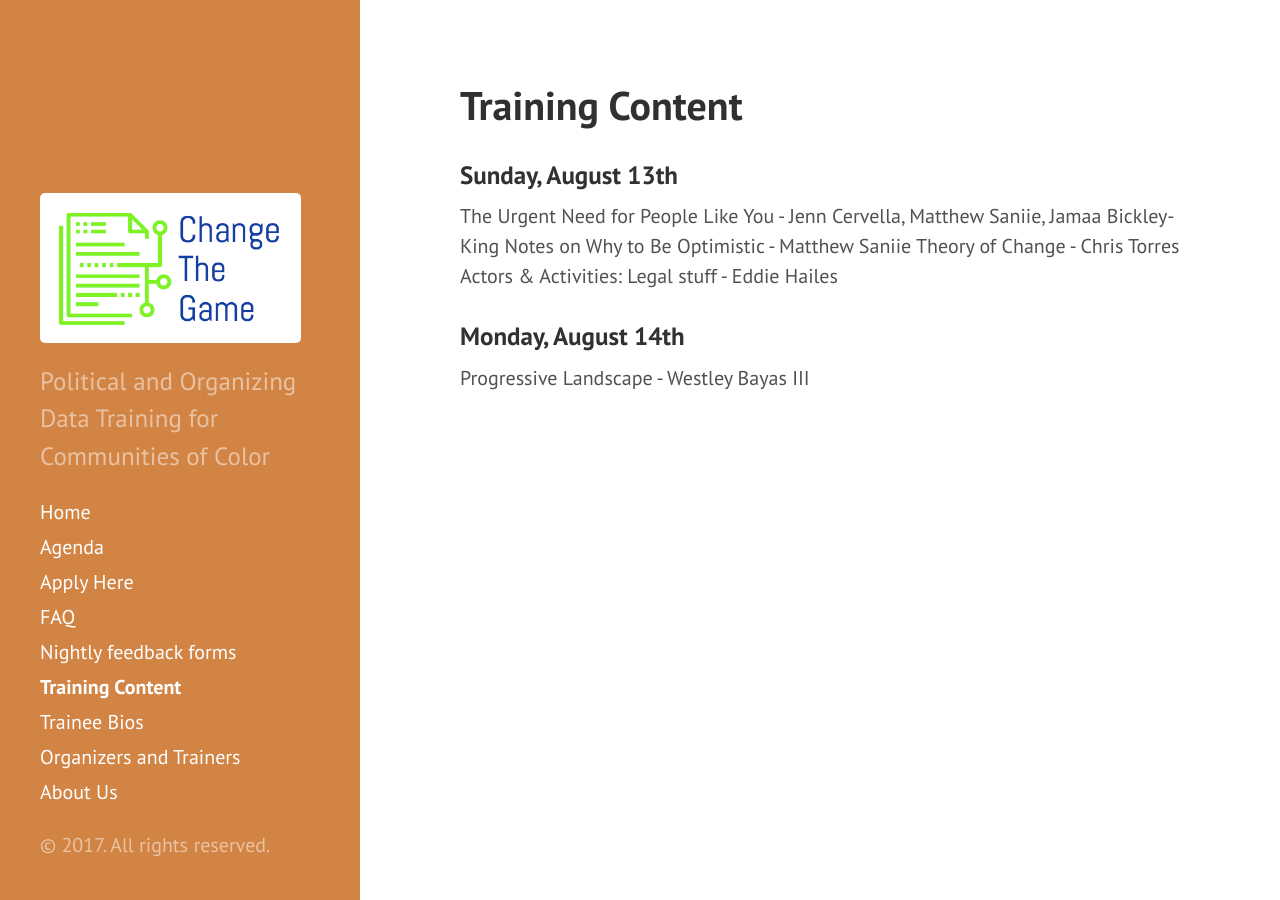
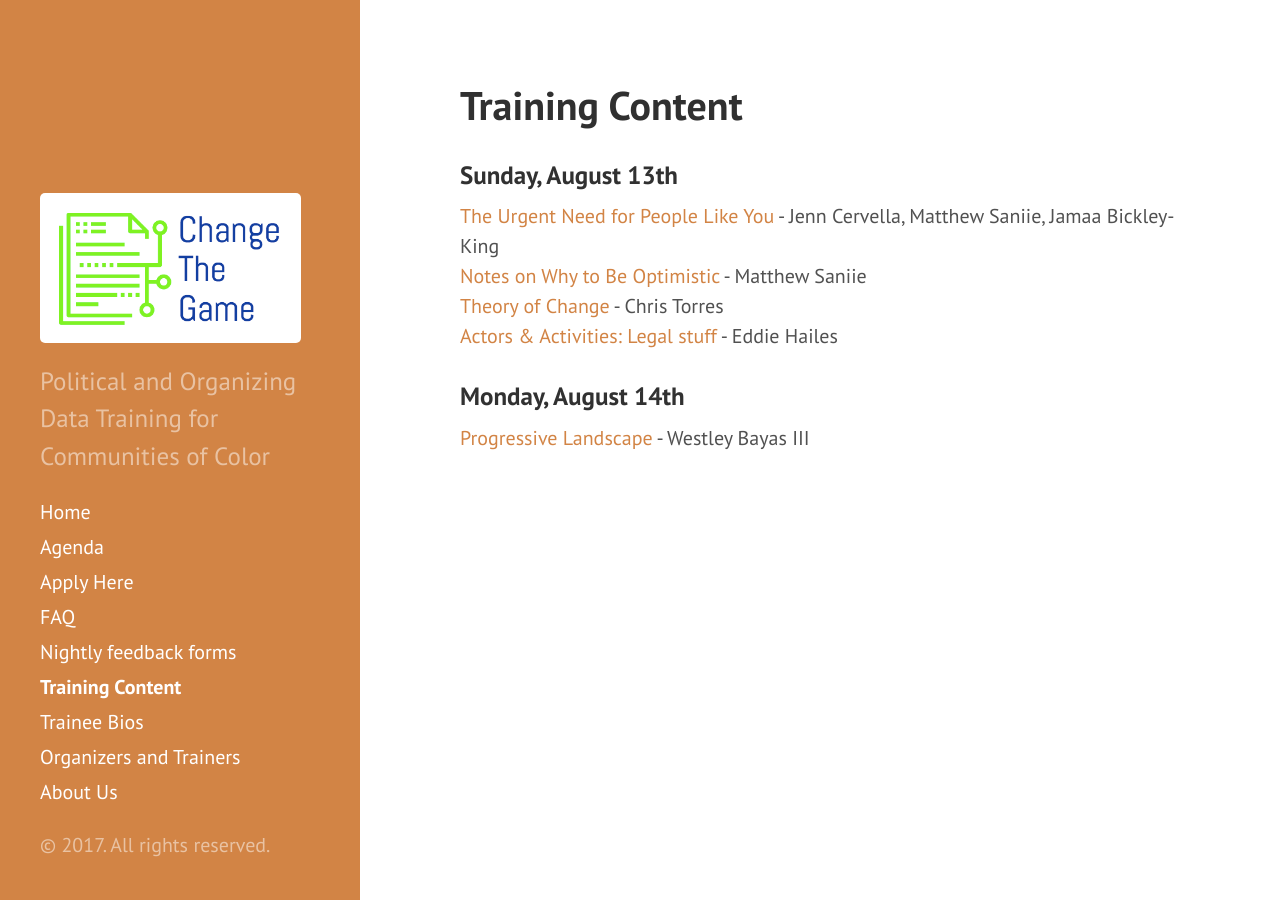
Before and after one commit to anniejw6/changethegame_site, a Jekyll site: the page built from slides.md, in a window 1280 px wide. Built offline with Jekyll 4.4.1, drawn with Linux system fonts in a browser that asks for light colours.

```diff
--- a/slides.md
+++ b/slides.md
@@ -5,11 +5,11 @@ title: Training Content
 
 ### Sunday, August 13th
 
-The Urgent Need for People Like You - Jenn Cervella, Matthew Saniie, Jamaa Bickley-King
-Notes on Why to Be Optimistic - Matthew Saniie
-Theory of Change - Chris Torres
-Actors & Activities: Legal stuff - Eddie Hailes
+[The Urgent Need for People Like You](https://www.dropbox.com/s/ig82nkw18mse4ei/The%20Urgent%20Need%20for%20People%20like%20You-Cervella%20Saniie%20Jamaa.pdf?dl=0) - Jenn Cervella, Matthew Saniie, Jamaa Bickley-King
+<br>[Notes on Why to Be Optimistic](https://www.dropbox.com/s/58f6qsvopktic15/Notes%20on%20Why%20to%20be%20Optimistic-Matthew%20Saniie.pdf?dl=0) - Matthew Saniie
+<br>[Theory of Change](https://www.dropbox.com/s/q58uzlouy8l74ti/Theory%20of%20Change%20-%20Chris%20Torres.pdf?dl=0) - Chris Torres
+<br>[Actors & Activities: Legal stuff](https://www.dropbox.com/s/malgw8ubqjl66qj/Actors%20%26%20Activity-Legal%20stuff-Eddie%20Hailes.pdf?dl=0) - Eddie Hailes
 
 ### Monday, August 14th
 
-Progressive Landscape - Westley Bayas III
+[Progressive Landscape](https://www.dropbox.com/s/ziaig7tnaoomofm/Progressive%20Landscape-Westley%20Bayas.pdf?dl=0) - Westley Bayas III
```
